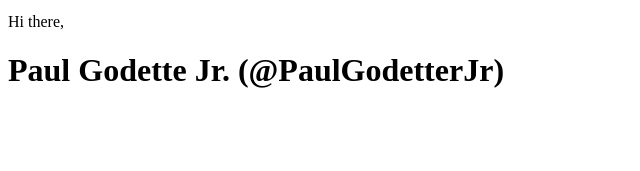
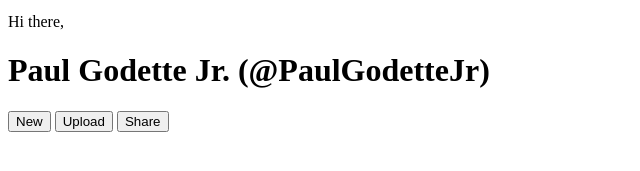
Before and after one commit to pgodettejr/odin-dashboard, a plain HTML site: page index.html in a window 1280 px wide. Shown: the part 449-620 px from the top of the page, without its empty margins (0-640 px from the left). Drawn offline with Linux system fonts and the light colour scheme; files whose address does not match are found by name.

Commit message:
Add New, Upload and Share buttons and fix typos

```diff
--- a/index.html
+++ b/index.html
@@ -30,9 +30,14 @@
         <div class="bottom-left">
           <img src=".img/the_seeker_of_power_by_thedeadreprise_dxxpl0-fullview" alt="profile-pic" class="pfp">
           <p>Hi there,</p>
-          <h1>Paul Godette Jr. (@PaulGodetterJr)</h1>
+          <h1>Paul Godette Jr. (@PaulGodetteJr)</h1>
         </div>
 
+        <div class="button-row">
+          <button class="new">New</button>
+          <button class="upload">Upload</button>
+          <button class="share">Share</button>
+        </div>
 
     </div>
   </div>
```
